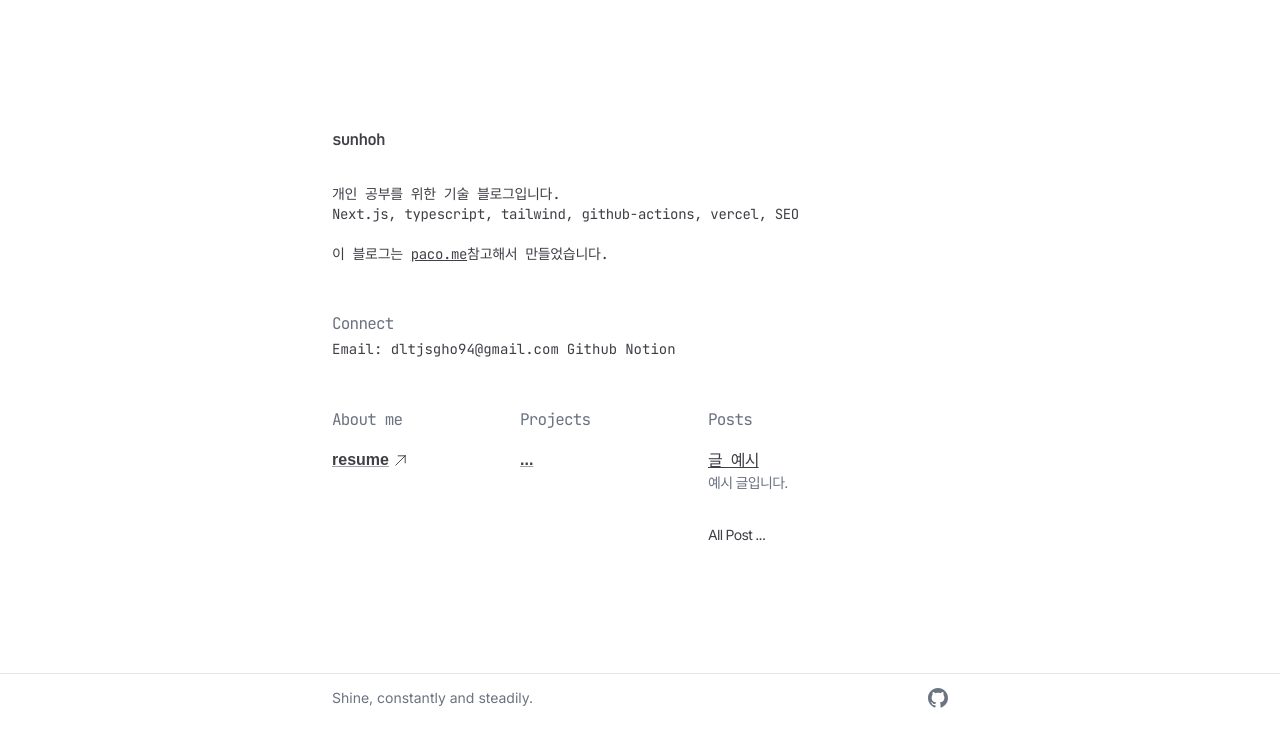
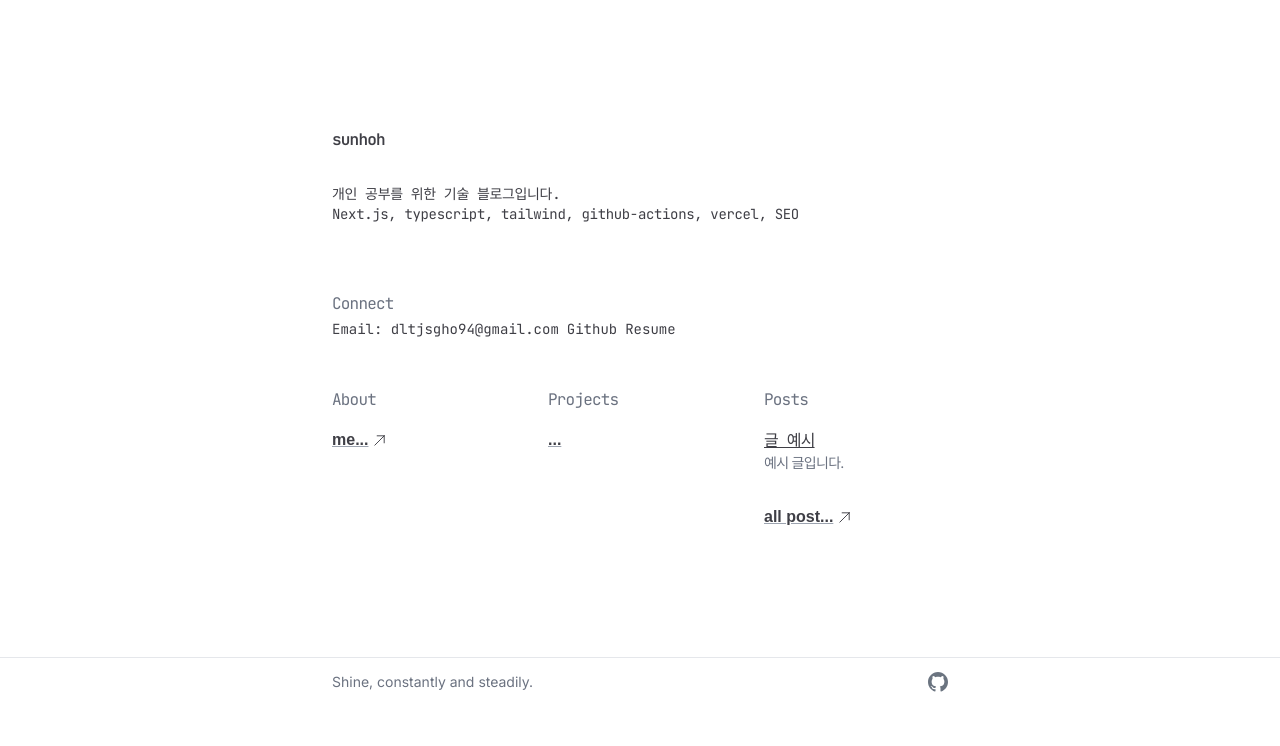
Before and after one commit to sunhoh/sunhoh.log, a Next.js app: page / in a window 1280 px wide. Shown: the top 746 px of the page. Built offline with nearby package versions, Linux system fonts and the light colour scheme; a web font is replaced by a local one.

Commit message:
fix: readme

```diff
--- a/lib/config.ts
+++ b/lib/config.ts
@@ -1,6 +1,7 @@
 export const DEFAULT_PATHS = {
   HOME: '/',
   BLOG: '/posts',
+  ABOUT:'/about',
   NOTFOUND: '/_error',
 };
 
@@ -15,7 +16,8 @@ export const CONNECT_HREF = [
     href:'https://github.com/sunhoh',
   },
   {
-    key:'Notion',
+    key:'Resume',
     href:'https://www.notion.so/Frontend-Engineer-0083eb17bac54e69ae1b694455b1e49a',
   }
 ]
+// Notion
--- a/pages/resume/index.tsx
+++ b/pages/about/index.tsx
@@ -1,39 +1,43 @@
 import React from 'react'
 import LayoutGridpage from 'layout/LayoutGridpage'
 import Helmet from 'components/html-head/Helmet'
-import Link from 'next/link'
 import { Profile, Introduce, Skills, WorkExperience, SideProject, Activities, Education } from 'container/resume/ResumItem'
 import CsLineIcons from 'lib/cs-line-icons/CsLineIcons';
 import { useTheme } from 'next-themes';
+import { useRouter } from 'next/router';
 
-const Resume = () => {
+
+const About = () => {
   const { theme, setTheme } = useTheme();
+  const router = useRouter()
+  // ['Introduce.','Skills.','Work Experience.','Side Project.','Activities.','Education.']
 
   return (
     <>
       <Helmet title='sunhoh | resume' description='이력서' url=''/>
       <LayoutGridpage>
         <div className='px-3 md:px-6'>
-          <div className=''>
+          <div>
+            <div
+              className='text-xs text-gray-500 cursor-pointer w-fit'
+              onClick={()=>router.push('/')}
+            >
+              home
+            </div>
             <div className='flex justify-between mb-8 font-semibold mono'>
-            <Link href='/'>
-            <p className='text-lg'>이선호 — Frontend Engineer</p>
-            </Link>
-
-
+              <p className='text-lg'>이선호 — Frontend Engineer</p>
               <div
                 className="p-1 ml-2 rounded-lg cursor-pointer hover:bg-neutral-100 dark:bg-neutral-800 "
                 onClick={() => (theme === 'dark' ? setTheme('light') : setTheme('dark'))}
-              >
+                >
                 <CsLineIcons icon={theme === 'dark' ? 'moon' : 'sun'} stroke="1" fill="#facc13" />
               </div>
             </div>
             <Profile />
           </div>
 
-          <section className=''>
-            {/* 'Education.' */}
-            {['Introduce.','Skills.','Work Experience.','Side Project.','Activities.'].map((title,idx)=>{
+          <section>
+            {['Introduce.'].map((title,idx)=>{
               return (
                 <div key={idx} className="mt-12" >
                   <h2 className='text-lg mono'>{title}</h2>
@@ -41,10 +45,10 @@ const Resume = () => {
 
                   <div className='flex items-end gap-2'>
                     {title === 'Introduce.' && <Introduce />}
-                    {title === 'Skills.' && <Skills />}
-                    {title === 'Work Experience.' && <WorkExperience />}
-                    {title === 'Side Project.' && <SideProject />}
-                    {title === 'Activities.' && <Activities />}
+                    {/* {title === 'Skills.' && <Skills />} */}
+                    {/* {title === 'Work Experience.' && <WorkExperience />} */}
+                    {/* {title === 'Side Project.' && <SideProject />} */}
+                    {/* {title === 'Activities.' && <Activities />} */}
                     {/* {title === 'Education.' && <Education />} */}
                   </div>
                 </div>
@@ -57,4 +61,4 @@ const Resume = () => {
   )
 }
 
-export default Resume
+export default About
--- a/pages/index.tsx
+++ b/pages/index.tsx
@@ -4,7 +4,7 @@ import Helmet from 'components/html-head/Helmet'
 import Link from 'next/link'
 import { getAllPosts } from 'utils/post';
 import { Post } from 'types/post';
-import { CONNECT_HREF } from 'lib/config'
+import { DEFAULT_PATHS, CONNECT_HREF } from 'lib/config'
 import CsLineIcons from 'lib/cs-line-icons/CsLineIcons';
 
 const Home = ({ posts }: { posts: Post[] }) => {
@@ -21,9 +21,9 @@ const Home = ({ posts }: { posts: Post[] }) => {
               <p>Next.js, typescript, tailwind, github-actions, vercel, SEO</p>
 
               <br />
-              <span>이 블로그는 </span>
+              {/* <span>이 블로그는 </span>
               <Link href='https://paco.me/' className='underline rounded hover:bg-slate-200'>paco.me</Link>
-              <span>참고해서 만들었습니다. </span>
+              <span>참고해서 만들었습니다. </span> */}
             </div>
 
           </div>
@@ -47,27 +47,28 @@ const Home = ({ posts }: { posts: Post[] }) => {
             </div>
           </div>
 
-          <div className='flex justify-between gap-8 mt-12 '>
-            <div className='flex-1 '>
-              <h2 className="mb-4 font-mono tracking-tighter text-gray-500 text-md">About me</h2>
+          <div className='flex justify-between gap-8 mt-12'>
+            <div className='flex-1'>
+              <h2 className="mb-4 font-mono tracking-tighter text-gray-500 text-md">About</h2>
               <div className='flex items-center gap-1'>
-                <Link href="/resume" className="font-serif font-semibold underline transition-all decoration-gray-400 hover:decoration-gray-800">
-                  resume
+                <Link href={`/${DEFAULT_PATHS.ABOUT}`} className="font-serif font-semibold underline transition-all decoration-gray-400 hover:decoration-gray-800">
+                  me...
                 </Link>
                 <CsLineIcons icon='arrow-up-right' className="mr-2" size={15} />
               </div>
             </div>
 
-            <div className='flex-1 '>
+            <div className='flex-1'>
               <h2 className="mb-4 font-mono tracking-tighter text-gray-500 text-md">Projects</h2>
                 <div
                   className="font-serif font-semibold underline transition-all cursor-pointer decoration-gray-400 hover:decoration-gray-800"
                   onClick={()=> alert('게시글 작성중입니다..')}
-                >...
+                >
+                  ...
                 </div>
             </div>
 
-            <div className='flex-2 w-60'>
+            <div className='flex-1'>
               <h2 className="mb-4 font-mono tracking-tighter text-gray-500 text-md">Posts</h2>
               {posts
                 .slice(0,4)
@@ -84,9 +85,12 @@ const Home = ({ posts }: { posts: Post[] }) => {
                     <p className='text-sm tracking-tighter text-gray-500'>{description}</p>
                   </div>
                   )
-                })}
-              <div className="mt-8 text-sm tracking-tighter hover:underline">
-                <Link href="/posts">All Post ... </Link>
+              })}
+              <div className='flex items-center gap-1 mt-8'>
+                <Link href={`/${DEFAULT_PATHS.BLOG}`} className="font-serif font-semibold underline transition-all decoration-gray-400 hover:decoration-gray-800">
+                  all post...
+                </Link>
+                <CsLineIcons icon='arrow-up-right' className="mr-2" size={15} />
               </div>
             </div>
           </div>
```
Also changed, not shown: .eslintrc.json, 1 other file (tests, documents, lock files or other folders).
